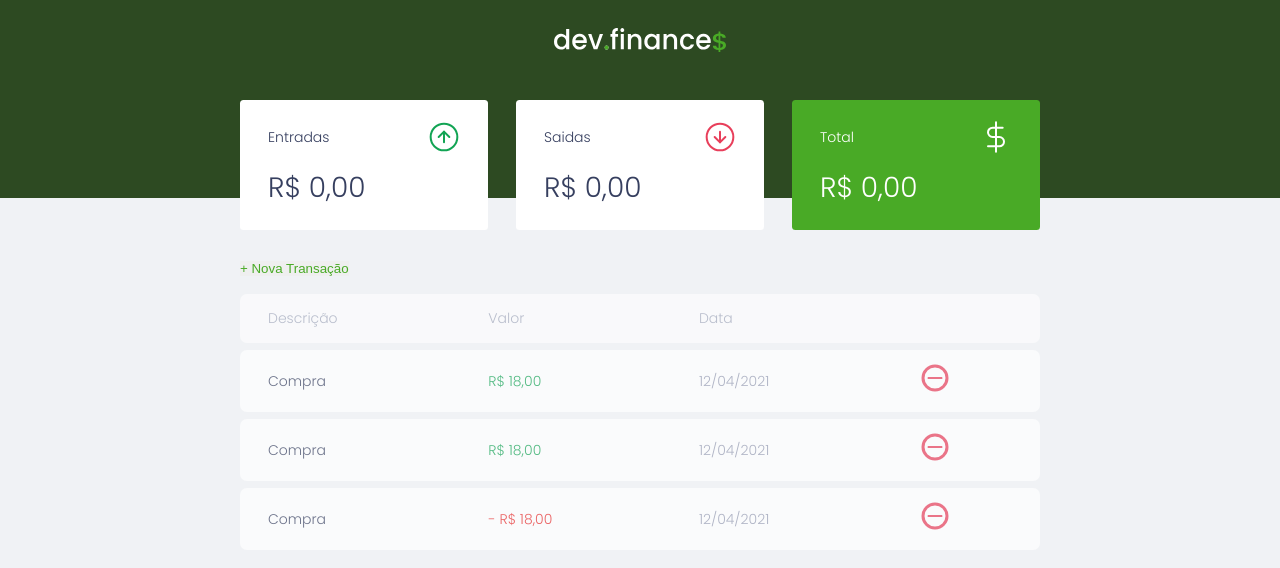
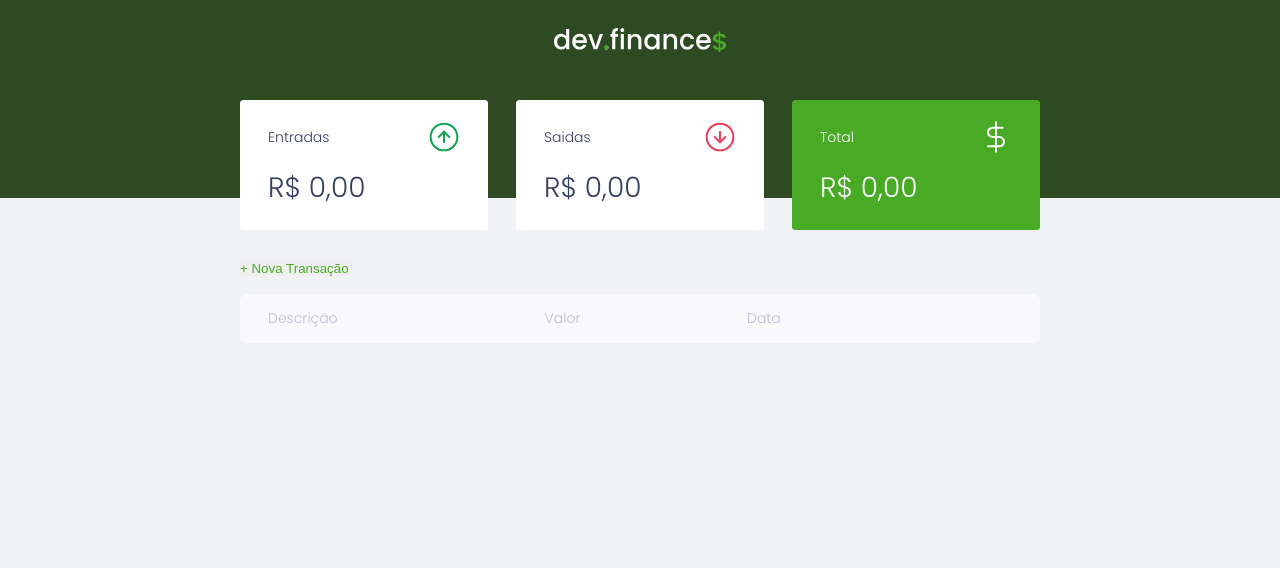
Before and after one commit to DevMiguell/dev-finances-react, a React (Create React App) app: page / in a window 1280 px wide. Shown: the top 568 px of the page. Built offline with nearby package versions, Linux system fonts and the light colour scheme.

Commit message:
Add uma transaction e renderizando o arrayTransactions

```diff
--- a/src/Pages/Home/index.js
+++ b/src/Pages/Home/index.js
@@ -3,14 +3,22 @@ import { useState } from 'react'
 import Header from '../components/Header'
 import { ContainerGlobal } from './styles'
 import Summary from '../components/Summary'
-import BtnNewTransition from '../components/BtnNewTransaction'
+import BtnNewTransaction from '../components/BtnNewTransaction'
 import TransactionTable from '../components/TransactionTable'
 import NewTransactionModal from '../components/NewTransactionModal'
 
 function Home() {
-  const [modalNewTransition, setModalNewTransition] = useState(false)
+  const [modalNewTransaction, setModalNewTransaction] = useState(false)
 
-  const toggleModal = () => setModalNewTransition(!modalNewTransition)
+  const [arrayTransactions, setArrayTransactions] = useState([])
+
+  const toggleModal = () => {
+    setModalNewTransaction(!modalNewTransaction)
+  }
+
+  const addTransaction = objTransaction => {
+    setArrayTransactions([...arrayTransactions, objTransaction])
+  }
 
   return (
     <>
@@ -18,11 +26,11 @@ function Home() {
 
       <ContainerGlobal>
         <Summary />
-        <BtnNewTransition openModal={toggleModal} />
-        <TransactionTable />
+        <BtnNewTransaction openModal={toggleModal} />
+        <TransactionTable arrayTransactions={arrayTransactions} />
       </ContainerGlobal>
 
-      {modalNewTransition && <NewTransactionModal closeModal={toggleModal} />}
+      {modalNewTransaction && <NewTransactionModal closeModal={toggleModal} addTransaction={addTransaction} />}
     </>
   )
 }
--- a/src/Pages/components/NewTransactionModal/index.js
+++ b/src/Pages/components/NewTransactionModal/index.js
@@ -1,21 +1,55 @@
-import { Modal, ModalOverlay } from "./styles"
+import { useState } from 'react'
+import { formatAmount, formatDate } from '../../../util'
 
-function NewTransactionModal({ closeModal }) {
+import { Modal, ModalOverlay } from './styles'
+
+function NewTransactionModal({ closeModal, addTransaction }) {
+  const [description, setDescription] = useState('')
+  const [amount, setAmount] = useState('')
+  const [date, setDate] = useState('')
+
+  const handleDescription = (event) => setDescription(event.target.value)
+
+  const handleAmount = (event) => setAmount(event.target.value)
+
+  const handleDate = (event) => setDate(event.target.value)
+
+  const handleSubmit = (event) => {
+    event.preventDefault()
+
+    const amountFormated = formatAmount(amount)
+    const dateFormated = formatDate(date)
+
+    const type = (amount > 0) ? "income" : "expense"
+
+    const objTransaction = {
+      id: Date.now(),
+      description,
+      amount: amountFormated,
+      date: dateFormated,
+      type,
+    }
+
+    addTransaction(objTransaction)
+
+    closeModal()
+  }
+
   return (
     <ModalOverlay>
       <Modal>
         <div className="form">
           <h2>Nova Transação</h2>
 
-          <form action="" onsubmit="Form.submit(event)">
+          <form action="" onSubmit={handleSubmit}>
             <div className="input-group">
               <label className="sr-only" for="description">Descrição</label>
-              <input type="text" id="description" name="description" placeholder="Descrição" />
+              <input type="text" value={description} onChange={handleDescription} id="description" name="description" placeholder="Descrição" />
             </div>
 
             <div className="input-group">
               <label className="sr-only" for="description">Valor</label>
-              <input type="number" step="0.01" id="amount" name="amount" placeholder="0,00" />
+              <input type="number" value={amount} onChange={handleAmount} step="0.01" id="amount" name="amount" placeholder="0,00" />
 
               <small className="help">
                 Use o sinal - (Negativo) para despesas e, (Vírgula) para casas decimais.
@@ -24,7 +58,7 @@ function NewTransactionModal({ closeModal }) {
 
             <div className="input-group">
               <label>Descrição</label>
-              <input type="date" id="date" name="date" />
+              <input type="date" value={date} onChange={handleDate} id="date" name="date" />
             </div>
 
             <div className="input-group actions">
--- a/src/Pages/components/TransactionTable/index.js
+++ b/src/Pages/components/TransactionTable/index.js
@@ -1,7 +1,9 @@
+import { formatCurrency } from '../../../util'
+
 import { Table } from './styles'
 import minus from '../../../assets/minus.svg'
 
-function TransactionTable() {
+function TransactionTable({ arrayTransactions }) {
   return (
     <Table>
       <thead>
@@ -14,32 +16,16 @@ function TransactionTable() {
       </thead>
 
       <tbody>
-        <tr>
-          <td className="description">Compra</td>
-          <td className="income">R$ 18,00</td>
-          <td className="date">12/04/2021</td>
-          <td>
-            <img src={minus} alt="Remover transação" />
-          </td>
-        </tr>
-
-        <tr>
-          <td className="description">Compra</td>
-          <td className="income">R$ 18,00</td>
-          <td className="date">12/04/2021</td>
-          <td>
-            <img src={minus} alt="Remover transação" />
-          </td>
-        </tr>
-
-        <tr>
-          <td className="description">Compra</td>
-          <td className="expense">- R$ 18,00</td>
-          <td className="date">12/04/2021</td>
-          <td>
-            <img src={minus} alt="Remover transação" />
-          </td>
-        </tr>
+        {arrayTransactions.map(transaction => (
+          <tr key={transaction.id}>
+            <td className="description">{transaction.description}</td>
+            <td className={transaction.type}>{formatCurrency(transaction.amount)}</td>
+            <td className="date">{transaction.date}</td>
+            <td>
+              <img src={minus} alt="Remover transação" />
+            </td>
+          </tr>
+        ))}
       </tbody>
     </Table>
   )
```
